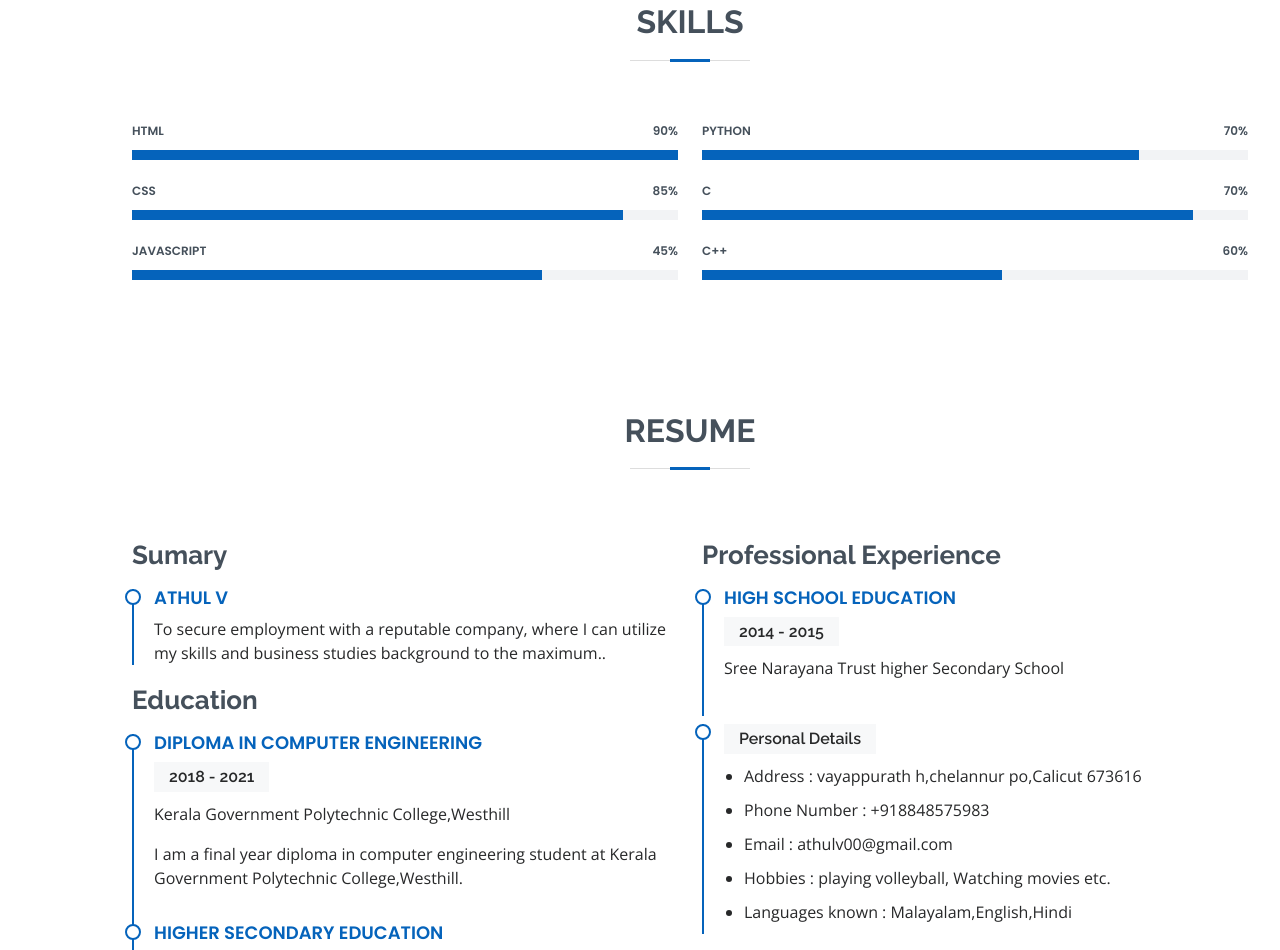
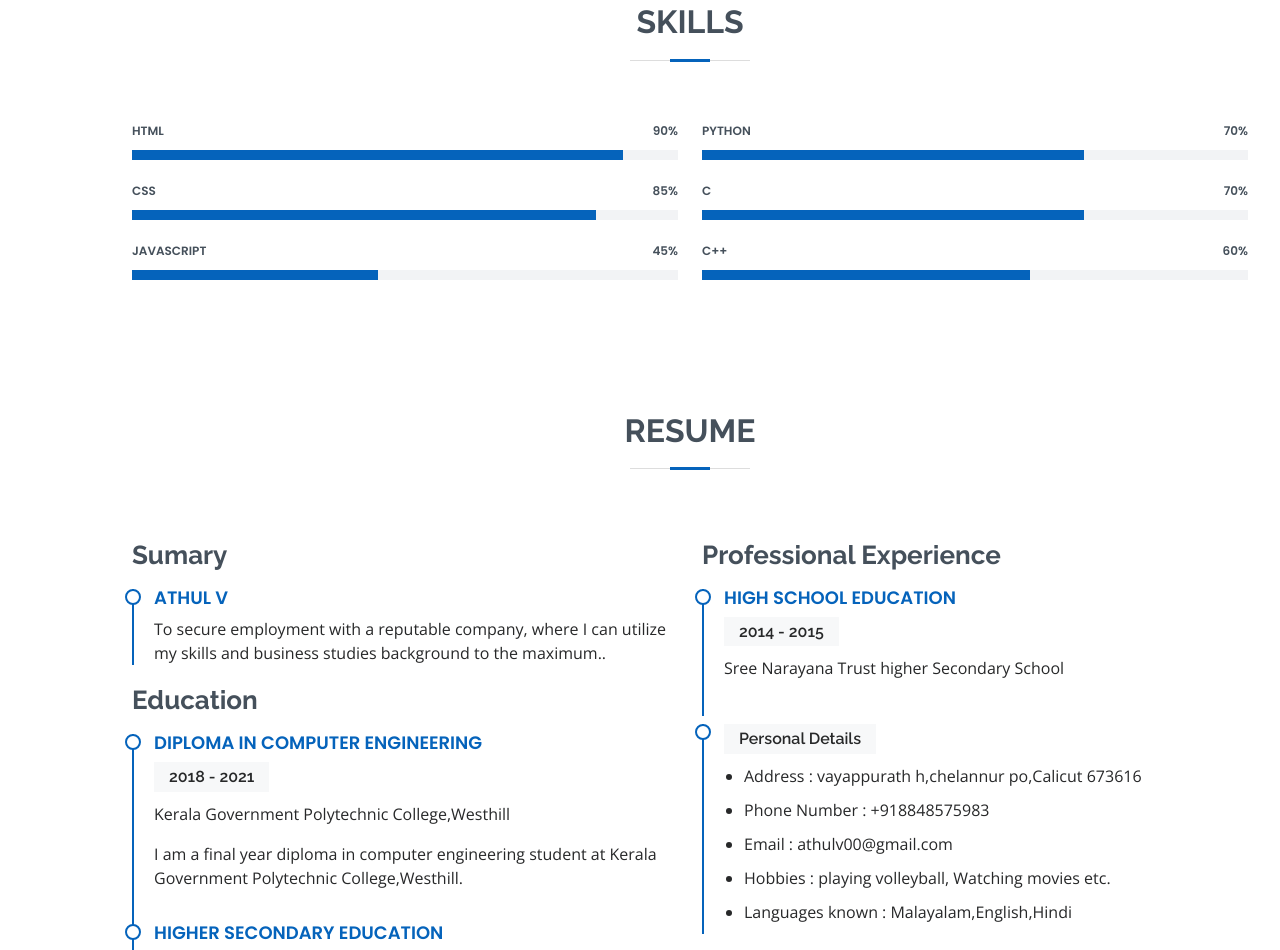
Before and after one commit to Tonystark1321/portfolio, a plain HTML site: page index.html in a window 1280 px wide. Shown: the part 1926-2876 px from the top of the page. Drawn offline with nearby package versions, Linux system fonts and the light colour scheme.

Commit message:
Update index.html

```diff
--- a/index.html
+++ b/index.html
@@ -131,21 +131,21 @@
             <div class="progress">
               <span class="skill">HTML <i class="val">90%</i></span>
               <div class="progress-bar-wrap">
-                <div class="progress-bar" role="progressbar" aria-valuenow="100" aria-valuemin="0" aria-valuemax="100"></div>
+                <div class="progress-bar" role="progressbar" aria-valuenow="90" aria-valuemin="0" aria-valuemax="100"></div>
               </div>
             </div>
 
             <div class="progress">
               <span class="skill">CSS <i class="val">85%</i></span>
               <div class="progress-bar-wrap">
-                <div class="progress-bar" role="progressbar" aria-valuenow="90" aria-valuemin="0" aria-valuemax="100"></div>
+                <div class="progress-bar" role="progressbar" aria-valuenow="85" aria-valuemin="0" aria-valuemax="100"></div>
               </div>
             </div>
 
             <div class="progress">
               <span class="skill">JavaScript <i class="val">45%</i></span>
               <div class="progress-bar-wrap">
-                <div class="progress-bar" role="progressbar" aria-valuenow="75" aria-valuemin="0" aria-valuemax="100"></div>
+                <div class="progress-bar" role="progressbar" aria-valuenow="45" aria-valuemin="0" aria-valuemax="100"></div>
               </div>
             </div>
 
@@ -156,21 +156,21 @@
             <div class="progress">
               <span class="skill">Python <i class="val">70%</i></span>
               <div class="progress-bar-wrap">
-                <div class="progress-bar" role="progressbar" aria-valuenow="80" aria-valuemin="0" aria-valuemax="100"></div>
+                <div class="progress-bar" role="progressbar" aria-valuenow="70" aria-valuemin="0" aria-valuemax="100"></div>
               </div>
             </div>
 
             <div class="progress">
               <span class="skill">C<i class="val">70%</i></span>
               <div class="progress-bar-wrap">
-                <div class="progress-bar" role="progressbar" aria-valuenow="90" aria-valuemin="0" aria-valuemax="100"></div>
+                <div class="progress-bar" role="progressbar" aria-valuenow="70" aria-valuemin="0" aria-valuemax="100"></div>
               </div>
             </div>
 
             <div class="progress">
               <span class="skill">C++ <i class="val">60%</i></span>
               <div class="progress-bar-wrap">
-                <div class="progress-bar" role="progressbar" aria-valuenow="55" aria-valuemin="0" aria-valuemax="100"></div>
+                <div class="progress-bar" role="progressbar" aria-valuenow="60" aria-valuemin="0" aria-valuemax="100"></div>
               </div>
             </div>
 
```
